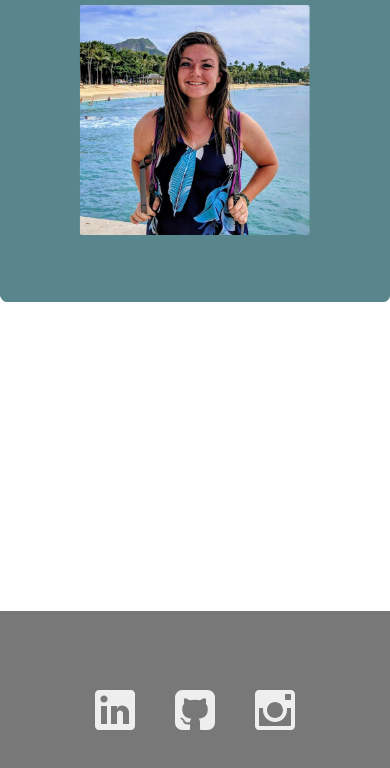
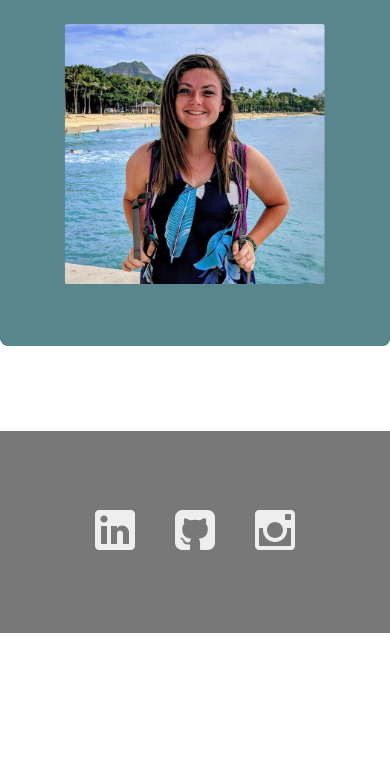
Before and after one commit to sheesh19/sheila-portfolio-light, a plain HTML site: page index.html in a window 390 px wide. Shown: the part 5920-6688 px from the top of the page. After the commit the page ends 6553 px from the top, so only its background shows below. Drawn offline with Linux system fonts and the light colour scheme; some packages are replaced by stand-ins of ours; a script that the page names is missing.

Commit message:
footer styling for specific px amounts

```diff
--- a/css/components/footer.css
+++ b/css/components/footer.css
@@ -40,9 +40,12 @@
 }
 
 @media(max-width: 560px) {
+    .footer {
+        margin-top: 16vh;
+    }
+
     .social {
         width: 72%;
         margin-left: 0;
     }
-
 }
--- a/css/components/who.css
+++ b/css/components/who.css
@@ -74,13 +74,19 @@
     .who-overlay {
         width: 92%;
         padding: 4vh 2vh;
+        height: 680px;
     }
 
     .who-block {
-        height: 128vh;
+        height: 900px;
+    }
+
+    .who-description {
+        height: 300px;
     }
 
     .who-img {
         margin-bottom: 4vh;
+        width: 260px;
     }
 }
```
